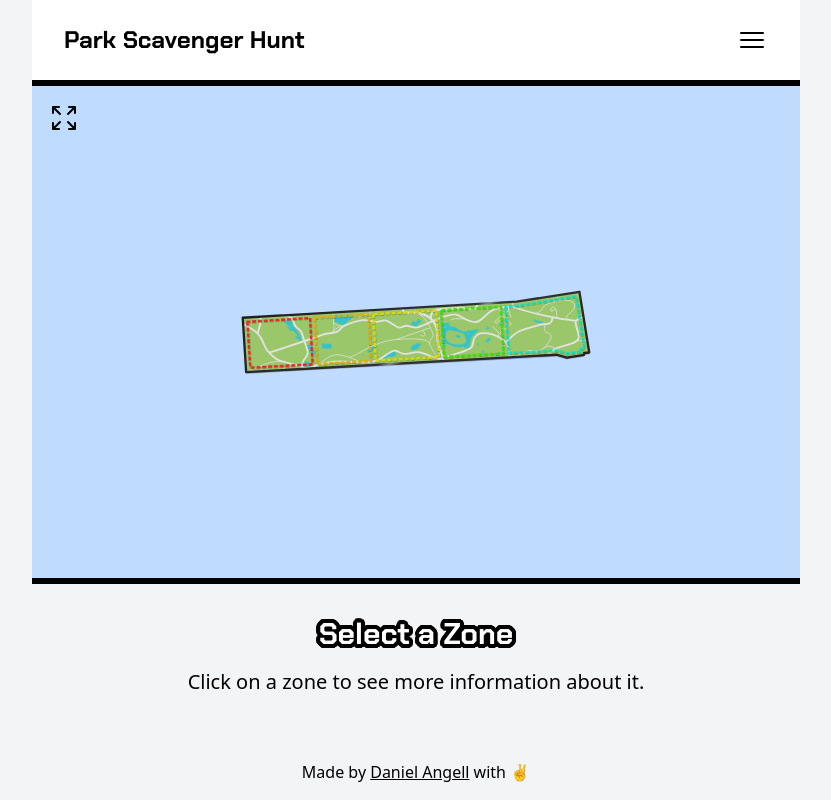
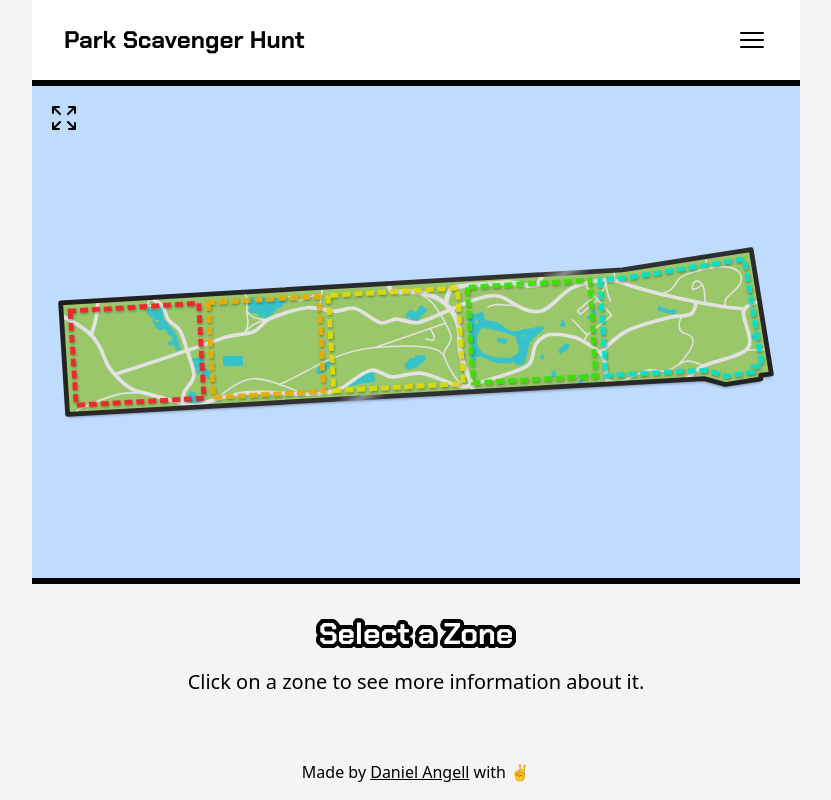
Before and after one commit to danthedaniel/scavenger, a Next.js app: page / in a window 1280 px wide. Shown: the whole page, without its empty margins (224-1055 px from the left). Built offline with nearby package versions, Linux system fonts and the light colour scheme.

Commit message:
Fix WebKit scaling/panning performance issues

```diff
--- a/components/map.tsx
+++ b/components/map.tsx
@@ -5,7 +5,6 @@ import {
 } from "@heroicons/react/24/outline";
 import { HintLevel } from "./app_context";
 import { useDebounce } from "./hooks/use_debounce";
-import { useWindowSize } from "./hooks/use_window_size";
 import useIsWebKit from "./hooks/use_is_web_kit";
 import clsx from "clsx";
 
@@ -24,7 +23,7 @@ const waterStyle: CSSProperties = {
   fillOpacity: 0.65,
 };
 
-const SVG_PADDING_Y = 500;
+const SVG_PADDING_Y = 3000;
 const SVG_PADDING_X = 3000;
 const SVG_WIDTH = 2707;
 const SVG_HEIGHT = 642;
@@ -117,12 +116,11 @@ export const REGIONS: RegionInfo[] = [
   },
 ] as const;
 
+const INIT_ZOOM = 3;
+const INIT_PAN: Position = { x: 0, y: 0 } as const;
+
 const MIN_ZOOM = 3;
 const MAX_ZOOM = 10;
-const MIN_PAN_X = -110;
-const MAX_PAN_X = 110;
-const MIN_PAN_Y = -25;
-const MAX_PAN_Y = 20;
 
 const getDistance = (touches: TouchList) => {
   const dx = touches[0].clientX - touches[1].clientX;
@@ -133,8 +131,8 @@ const getDistance = (touches: TouchList) => {
 
 const limitPan = (newPan: Position): Position => {
   return {
-    x: Math.min(Math.max(newPan.x, MIN_PAN_X), MAX_PAN_X),
-    y: Math.min(Math.max(newPan.y, MIN_PAN_Y), MAX_PAN_Y),
+    x: newPan.x,
+    y: newPan.y,
   };
 };
 
@@ -145,14 +143,14 @@ interface MapProps {
 }
 
 export function Map({ found, selected, setSelected }: MapProps) {
+  const containerRef = useRef<HTMLDivElement>(null);
   const svgRef = useRef<SVGSVGElement>(null);
 
-  const { width: windowWidth } = useWindowSize();
   const isWebKit = useIsWebKit();
 
   const [isFullscreen, setIsFullscreen] = useState(false);
-  const [scale, setScale] = useState(3);
-  const [pan, setPan] = useState<Position>({ x: 0, y: 0 });
+  const [scale, setScale] = useState(INIT_ZOOM);
+  const [pan, setPan] = useState<Position>(INIT_PAN);
   const [isPanning, setIsPanning] = useState(false);
   const [isZooming, setIsZooming] = useState(false);
 
@@ -170,8 +168,8 @@ export function Map({ found, selected, setSelected }: MapProps) {
   useEffect(() => {
     if (selected === null) {
       // Restore original pan/scale on deselect.
-      setPan({ x: 0, y: 0 });
-      setScale(3);
+      setPan(INIT_PAN);
+      setScale(INIT_ZOOM);
       return;
     }
     if (selected >= REGIONS.length) return;
@@ -183,8 +181,8 @@ export function Map({ found, selected, setSelected }: MapProps) {
   useEffect(() => {
     if (isFullscreen) return;
     if (selected === null) {
-      setPan({ x: 0, y: 0 });
-      setScale(3);
+      setPan(INIT_PAN);
+      setScale(INIT_ZOOM);
       return;
     }
     if (selected >= REGIONS.length) return;
@@ -193,16 +191,6 @@ export function Map({ found, selected, setSelected }: MapProps) {
     setIsPanning(false);
     centerOnRegion(selected);
   }, [isFullscreen]);
-
-  // Update transform on scale/pan change.
-  useEffect(() => {
-    const svg = svgRef.current;
-    if (!svg) return;
-
-    // The page has a max width of 768 due to the max-w-screen-md class
-    const scaleAdjustment = 375 / Math.min(windowWidth, 768);
-    svg.style.transform = `scale(${scale * scaleAdjustment}) translate(${pan.x}px, ${pan.y}px)`;
-  }, [scale, pan, windowWidth]);
 
   // Event handler for scroll zoom.
   useEffect(() => {
@@ -390,11 +378,14 @@ export function Map({ found, selected, setSelected }: MapProps) {
     };
   };
 
-  const panPercent =
-    100 - ((pan.x - MIN_PAN_X) / (MAX_PAN_X - MIN_PAN_X)) * 100;
+  const containerWidth = containerRef.current?.clientWidth ?? 0;
+  const svgAspectRatio =
+    (SVG_WIDTH + 2 * SVG_PADDING_X) / (SVG_HEIGHT + 2 * SVG_PADDING_Y);
+  const panPercent = 100 - (pan.x * scale + 400) / 8;
 
   return (
     <div
+      ref={containerRef}
       className={clsx([
         "bg-blue-200 overflow-hidden",
         isFullscreen
@@ -419,12 +410,16 @@ export function Map({ found, selected, setSelected }: MapProps) {
       <svg
         ref={svgRef}
         className={isPanning || isZooming ? "" : "animate-park-map"}
-        width="100%"
-        height="100%"
+        height={`${(containerWidth / svgAspectRatio) * scale}px`}
+        width={`${containerWidth * scale}px`}
         viewBox={`${-SVG_PADDING_X} ${-SVG_PADDING_Y} ${SVG_WIDTH + 2 * SVG_PADDING_X} ${SVG_HEIGHT + 2 * SVG_PADDING_Y}`}
         version="1.1"
         xmlns="http://www.w3.org/2000/svg"
         style={{
+          position: "absolute",
+          top: `calc(50% + ${pan.y * scale}px)`,
+          left: `calc(50% + ${pan.x * scale}px)`,
+          transform: `translate(-50%, -50%)`,
           fillRule: "evenodd",
           clipRule: "evenodd",
           strokeLinejoin: "round",
--- a/styles/globals.css
+++ b/styles/globals.css
@@ -15,7 +15,11 @@
 }
 
 .animate-park-map {
-  transition: transform 0.5s ease;
+  transition:
+    width 0.5s ease,
+    height 0.5s ease,
+    top 0.5s ease,
+    left 0.5s ease;
 }
 
 .border-t-6 {
```
